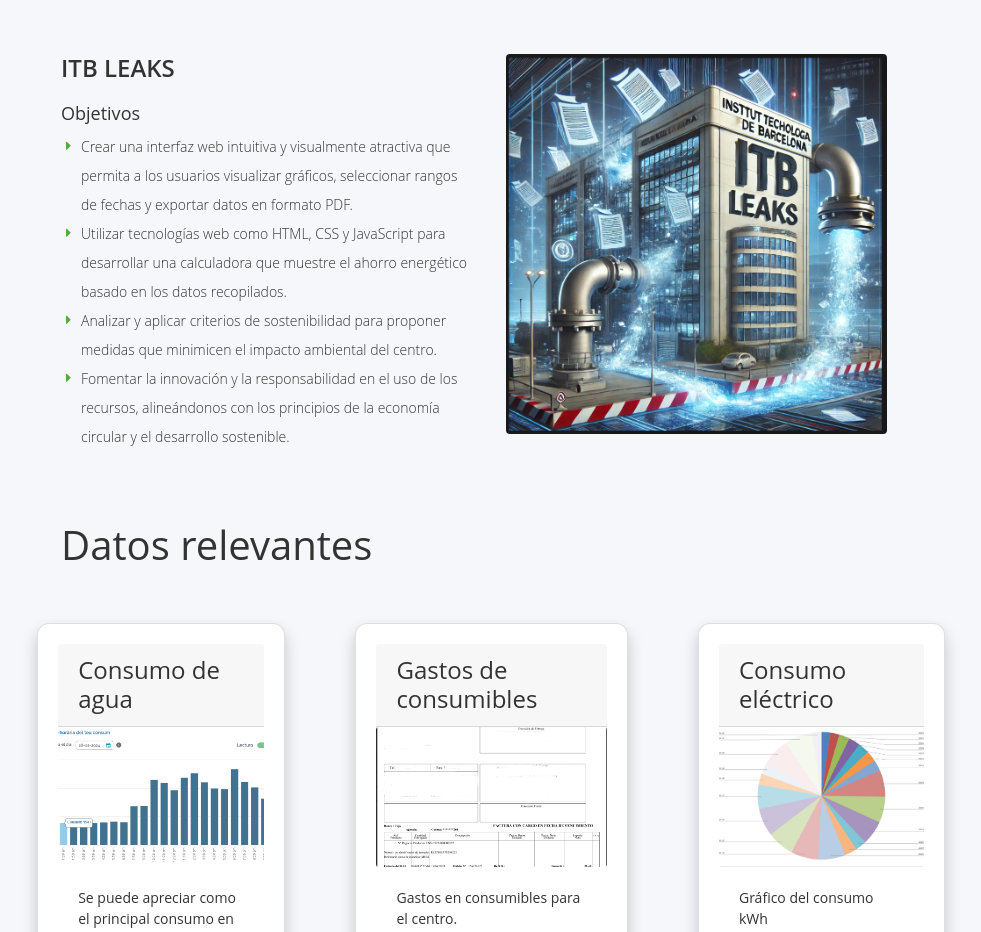
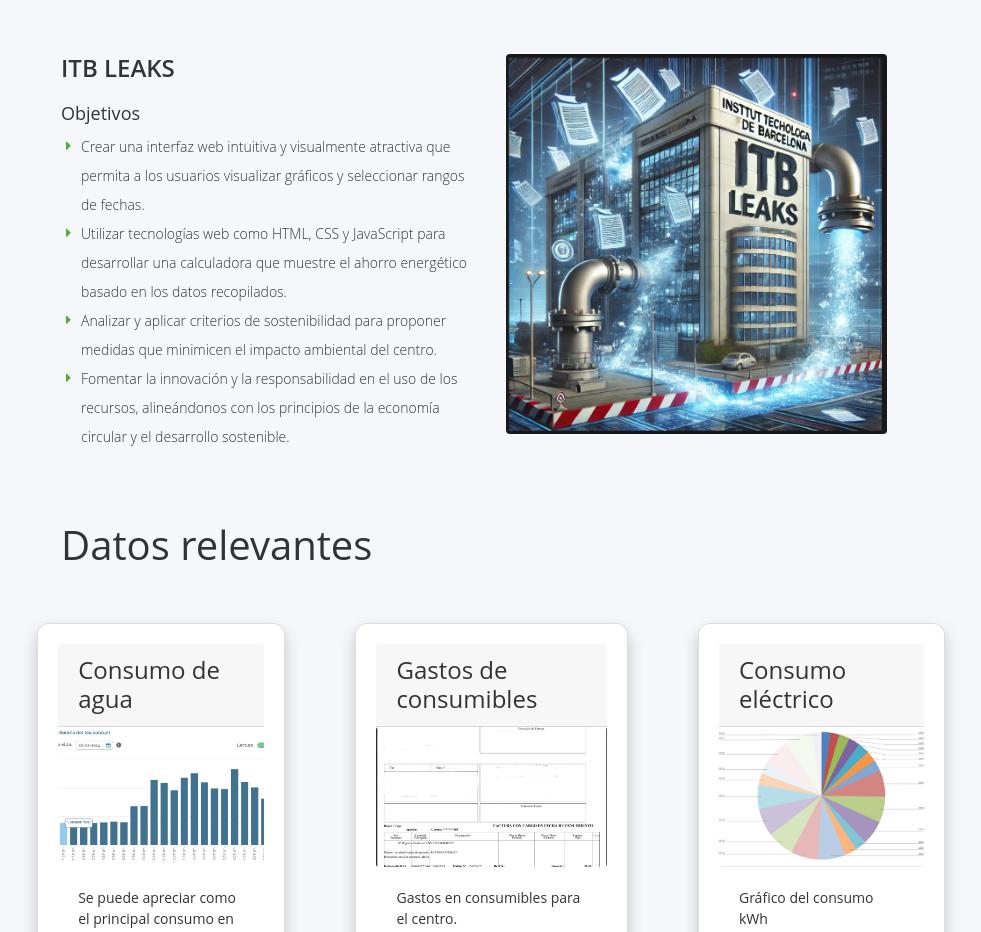
Before and after one commit to CarolinaJF/ta07-grup2--MoscososamuelLlagosteraUnaiJimenezCarolinaAlmarchaUnai, a plain HTML site: page index.html in a window 1280 px wide. Shown: the part 840-1772 px from the top of the page, without its empty margins (149-1130 px from the left). Drawn offline with Linux system fonts and the light colour scheme.

Commit message:
Update index.html

```diff
--- a/index.html
+++ b/index.html
@@ -117,7 +117,7 @@
                   <h2>ITB LEAKS</h2>
                   <h5>Objetivos</h5>
                   <ul style="text-transform: none;">
-                     <li>Crear una interfaz web intuitiva y visualmente atractiva que permita a los usuarios visualizar gráficos, seleccionar rangos de fechas y exportar datos en formato PDF.</li>
+                     <li>Crear una interfaz web intuitiva y visualmente atractiva que permita a los usuarios visualizar gráficos y seleccionar rangos de fechas.</li>
                      <li>Utilizar tecnologías web como HTML, CSS y JavaScript para desarrollar una calculadora que muestre el ahorro energético basado en los datos recopilados.</li>
                      <li>Analizar y aplicar criterios de sostenibilidad para proponer medidas que minimicen el impacto ambiental del centro.</li>
                      <li>Fomentar la innovación y la responsabilidad en el uso de los recursos, alineándonos con los principios de la economía circular y el desarrollo sostenible.</li>
```
